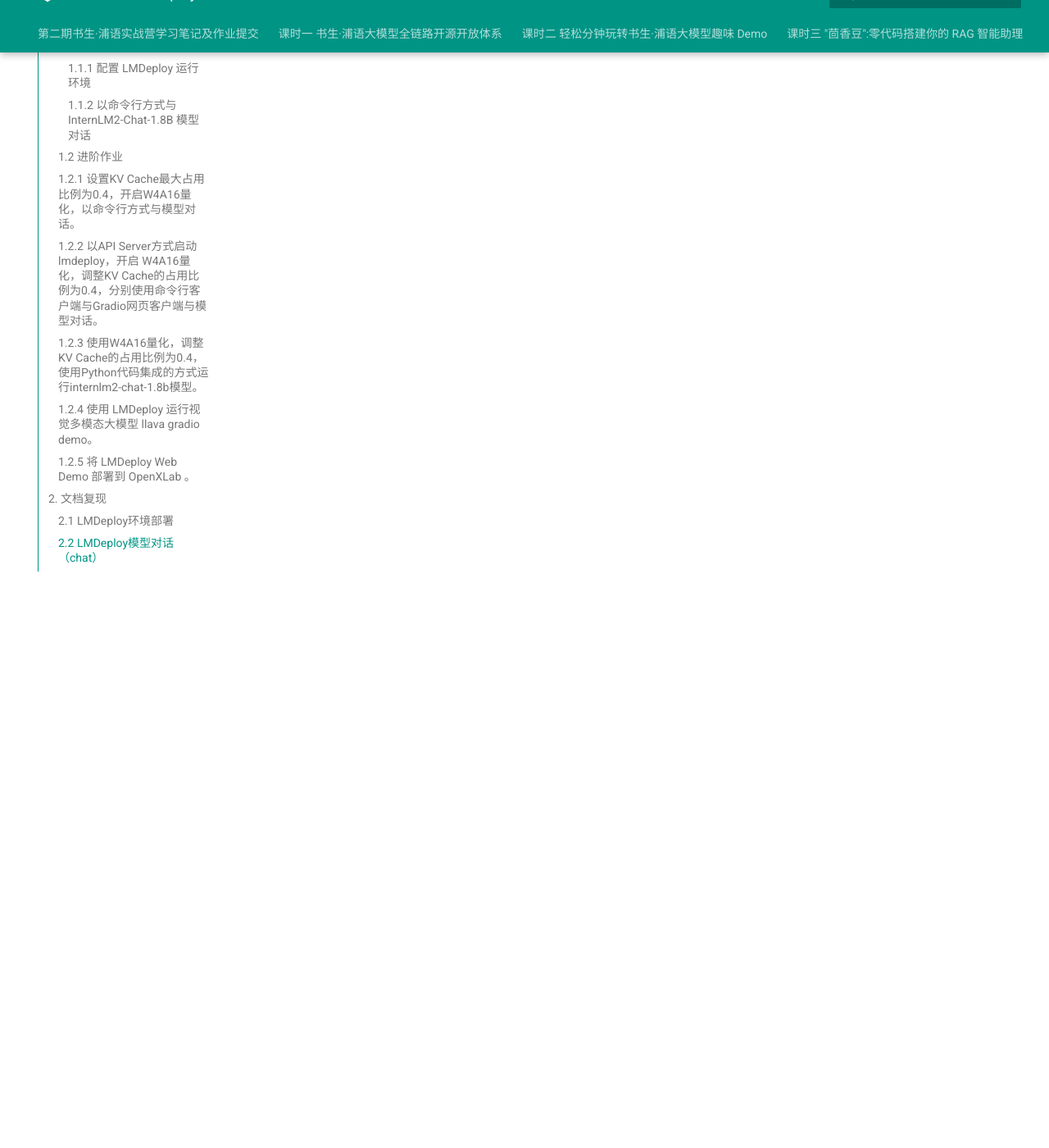
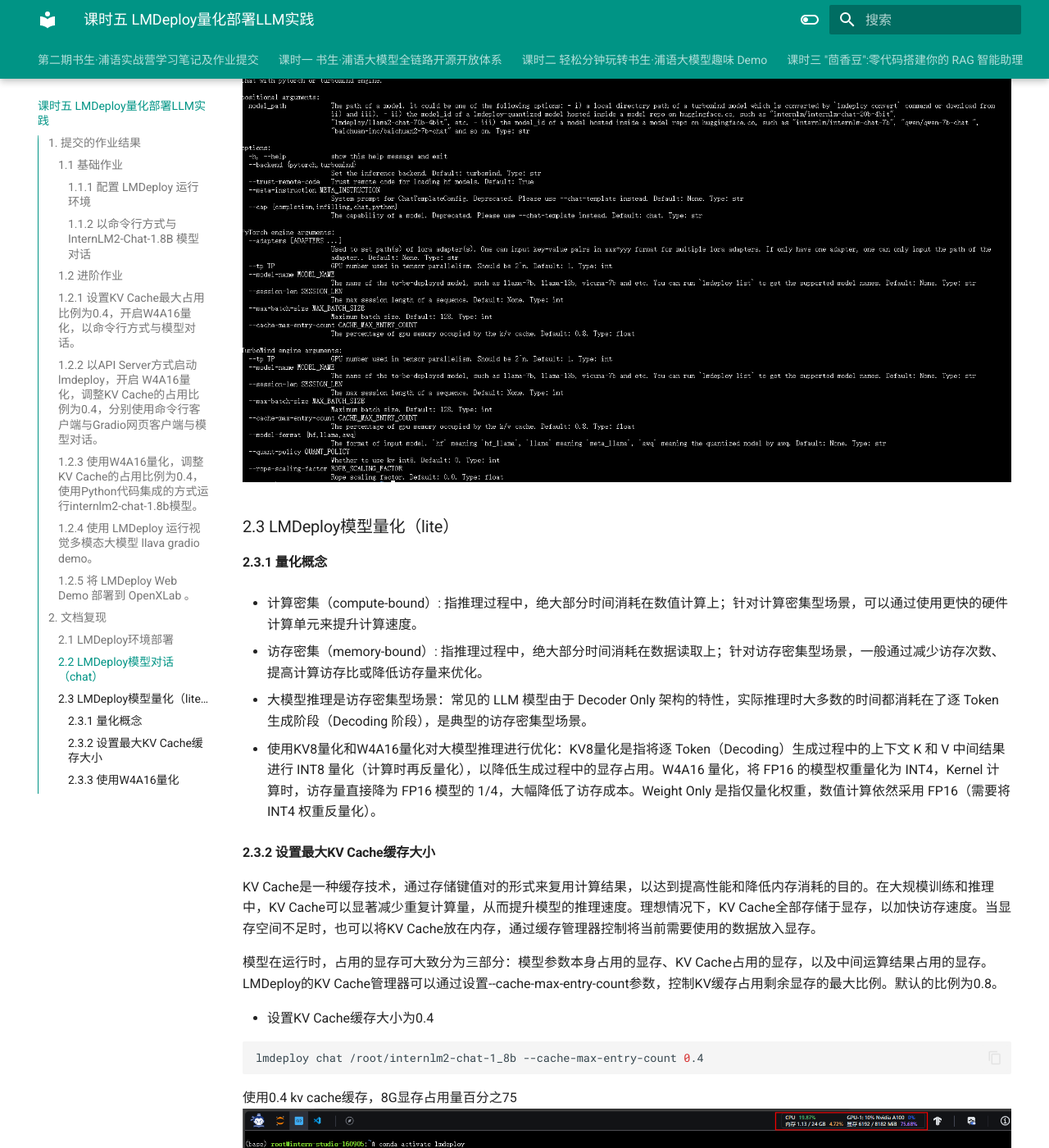
Before and after one commit to acondess/InternLM_learn_2, an MkDocs documentation site: the page built from docs/chapter5.md, in a window 1280 px wide and 1400 px high, scrolled down 8592 px. Shown: the whole window at 82% size. Built offline with MkDocs 1.6.1 and Material for MkDocs 9.7.7, drawn with Linux system fonts in a browser that asks for light colours; some of the changed text lies outside the part shown.

Commit message:
chapter 5 hw

````diff
--- a/docs/chapter5.md
+++ b/docs/chapter5.md
@@ -41,7 +41,13 @@
 ### 1.2.1 设置KV Cache最大占用比例为0.4，开启W4A16量化，以命令行方式与模型对话。
 
 - 结果截图
+
+![alt text](image-163.png)
+
+
 - 复现步骤
+
+[复现文档](#23-lmdeploy模型量化lite)
 
 ### 1.2.2 以API Server方式启动 lmdeploy，开启 W4A16量化，调整KV Cache的占用比例为0.4，分别使用命令行客户端与Gradio网页客户端与模型对话。
 
@@ -143,3 +149,85 @@
 ```
 
 ![alt text](image-123.png)
+
+### 2.3 LMDeploy模型量化（lite）
+
+#### 2.3.1 量化概念
+
+- 计算密集（compute-bound）: 指推理过程中，绝大部分时间消耗在数值计算上；针对计算密集型场景，可以通过使用更快的硬件计算单元来提升计算速度。
+
+- 访存密集（memory-bound）: 指推理过程中，绝大部分时间消耗在数据读取上；针对访存密集型场景，一般通过减少访存次数、提高计算访存比或降低访存量来优化。
+
+- 大模型推理是访存密集型场景：常见的 LLM 模型由于 Decoder Only 架构的特性，实际推理时大多数的时间都消耗在了逐 Token 生成阶段（Decoding 阶段），是典型的访存密集型场景。
+
+- 使用KV8量化和W4A16量化对大模型推理进行优化：KV8量化是指将逐 Token（Decoding）生成过程中的上下文 K 和 V 中间结果进行 INT8 量化（计算时再反量化），以降低生成过程中的显存占用。W4A16 量化，将 FP16 的模型权重量化为 INT4，Kernel 计算时，访存量直接降为 FP16 模型的 1/4，大幅降低了访存成本。Weight Only 是指仅量化权重，数值计算依然采用 FP16（需要将 INT4 权重反量化）。
+
+#### 2.3.2 设置最大KV Cache缓存大小
+
+KV Cache是一种缓存技术，通过存储键值对的形式来复用计算结果，以达到提高性能和降低内存消耗的目的。在大规模训练和推理中，KV Cache可以显著减少重复计算量，从而提升模型的推理速度。理想情况下，KV Cache全部存储于显存，以加快访存速度。当显存空间不足时，也可以将KV Cache放在内存，通过缓存管理器控制将当前需要使用的数据放入显存。
+
+模型在运行时，占用的显存可大致分为三部分：模型参数本身占用的显存、KV Cache占用的显存，以及中间运算结果占用的显存。LMDeploy的KV Cache管理器可以通过设置--cache-max-entry-count参数，控制KV缓存占用剩余显存的最大比例。默认的比例为0.8。
+
+- 设置KV Cache缓存大小为0.4
+
+```bash
+lmdeploy chat /root/internlm2-chat-1_8b --cache-max-entry-count 0.4
+```
+
+使用0.4 kv cache缓存，8G显存占用量百分之75
+![alt text](image-159.png)
+
+#### 2.3.3 使用W4A16量化
+
+LMDeploy使用AWQ算法，实现模型4bit权重量化。
+
+- 依赖库安装
+
+```bash
+pip install einops==0.7.0
+```
+
+- 执行量化
+
+```bash
+lmdeploy lite auto_awq \
+   /root/internlm2-chat-1_8b \
+  --calib-dataset 'ptb' \
+  --calib-samples 128 \
+  --calib-seqlen 1024 \
+  --w-bits 4 \
+  --w-group-size 128 \
+  --work-dir /root/internlm2-chat-1_8b-4bit
+  ```
+
+```bash
+lmdeploy lite auto_awq \  # lmdeploy工具的命令，lite表示轻量级模式，auto_awq表示自动量化
+/root/internlm2-chat-1_8b \  # 指定要量化的语言模型文件的路径
+  --calib-dataset 'ptb' \  # 指定用于量化校准的数据集名称为'ptb'
+  --calib-samples 128 \  # 在量化校准中使用的样本数量为128个
+  --calib-seqlen 1024 \  # 在量化校准中使用的序列长度为1024
+  --w-bits 4 \  # 量化时使用的权重位数为4位
+  --w-group-size 128 \  # 量化时每个权重组的大小为128
+  --work-dir /root/internlm2-chat-1_8b-4bit  # 指定量化后的工作目录，用于存放量化模型和其他相关文件
+  ```
+
+  ![alt text](image-160.png)
+
+  ![alt text](image-161.png)
+
+  - 使用量化后的模型对话
+
+```bash
+lmdeploy chat /root/internlm2-chat-1_8b-4bit --model-format awq
+```
+
+量化后显存占用量为百分之90
+![alt text](image-162.png)
+
+- 设置KV Cache最大占用比例为0.4，开启W4A16量化，以命令行方式与模型对话。
+
+```bash
+lmdeploy chat /root/internlm2-chat-1_8b-4bit --model-format awq --cache-max-entry-count 0.4
+```
+量化后显存占用量为百分之60，推理回复速度贼快
+![alt text](image-163.png)
````
Also changed, not shown: docs/image-159.png (added), docs/image-160.png (added), docs/image-161.png (added), docs/image-162.png (added), docs/image-163.png (added).
